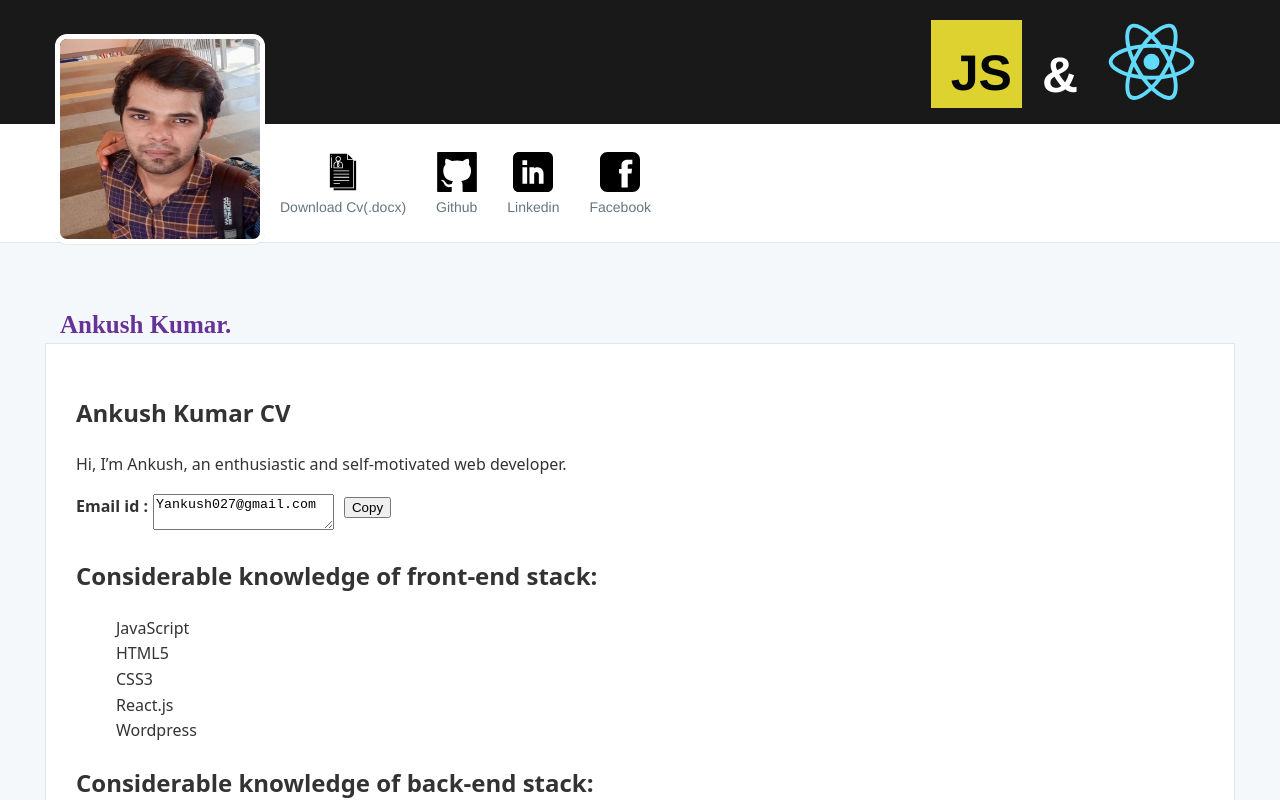
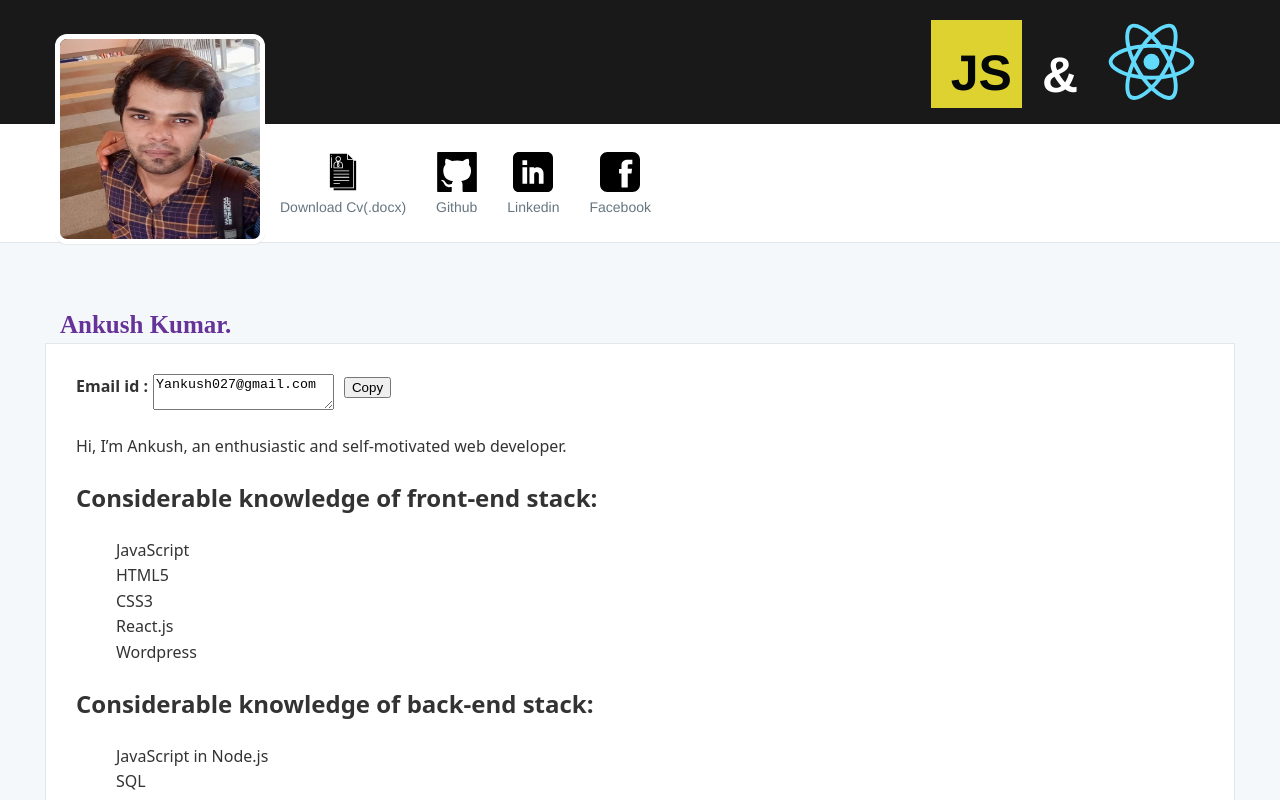
Before and after one commit to ankushydv26/CV, a React (Create React App) app: page / in a window 1280 px wide. Shown: the top 800 px of the page. Built offline with nearby package versions, Linux system fonts and the light colour scheme.

Commit message:
remove name

```diff
--- a/src/component/Page.js
+++ b/src/component/Page.js
@@ -12,9 +12,10 @@ class Page extends Component {
         <div className="content" >
       <section >
           <div className="post markdown" >
-          <div className="markdown" ><h1 >Ankush Kumar CV</h1>
+          <div className="markdown" >
+            <Email/>
             <p>Hi, I’m Ankush, an enthusiastic and self-motivated web developer.</p>
-            <Email/>
+
             <h2 id="considerable-knowledge-of-front-end-stack-">Considerable knowledge of front-end stack:</h2>
             <ul>
               <li>JavaScript</li>
```
